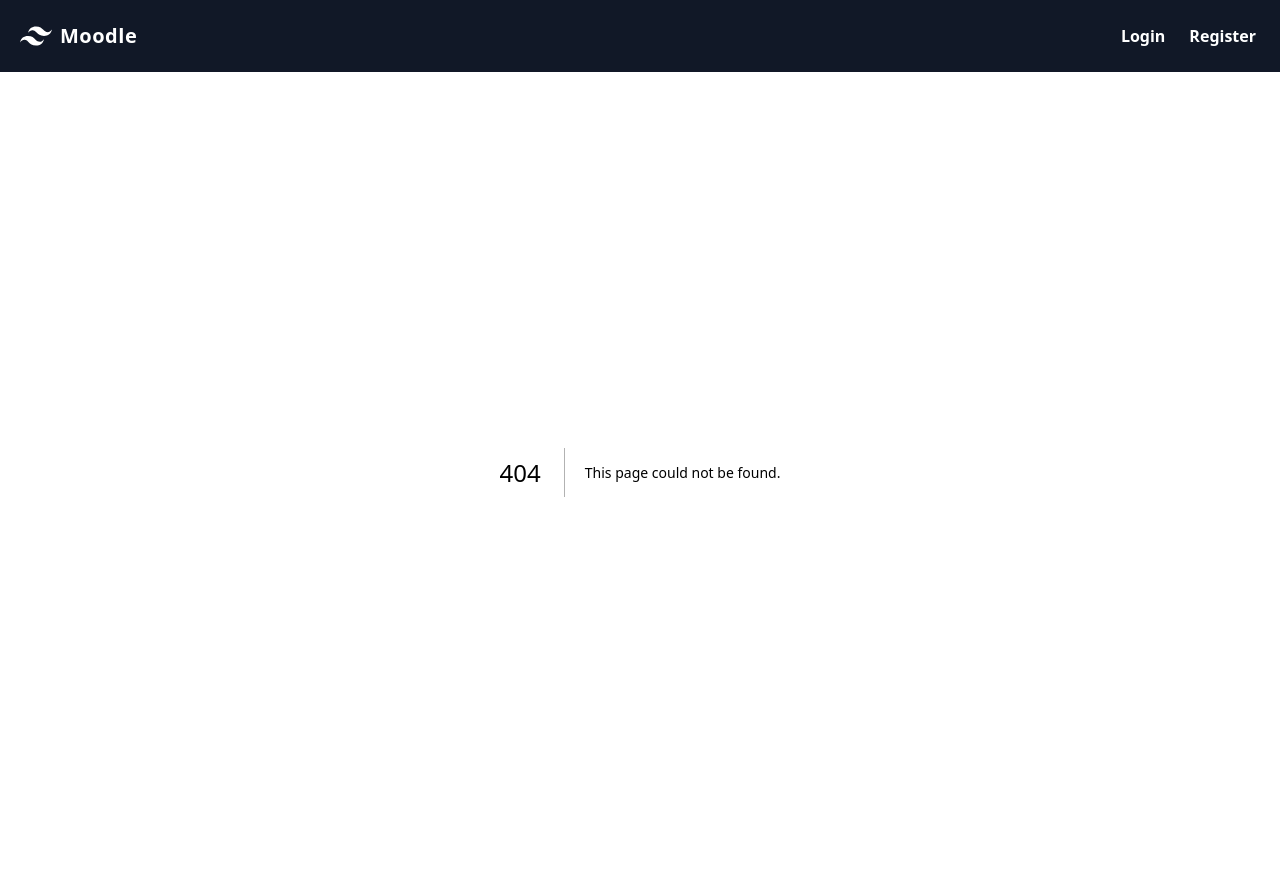
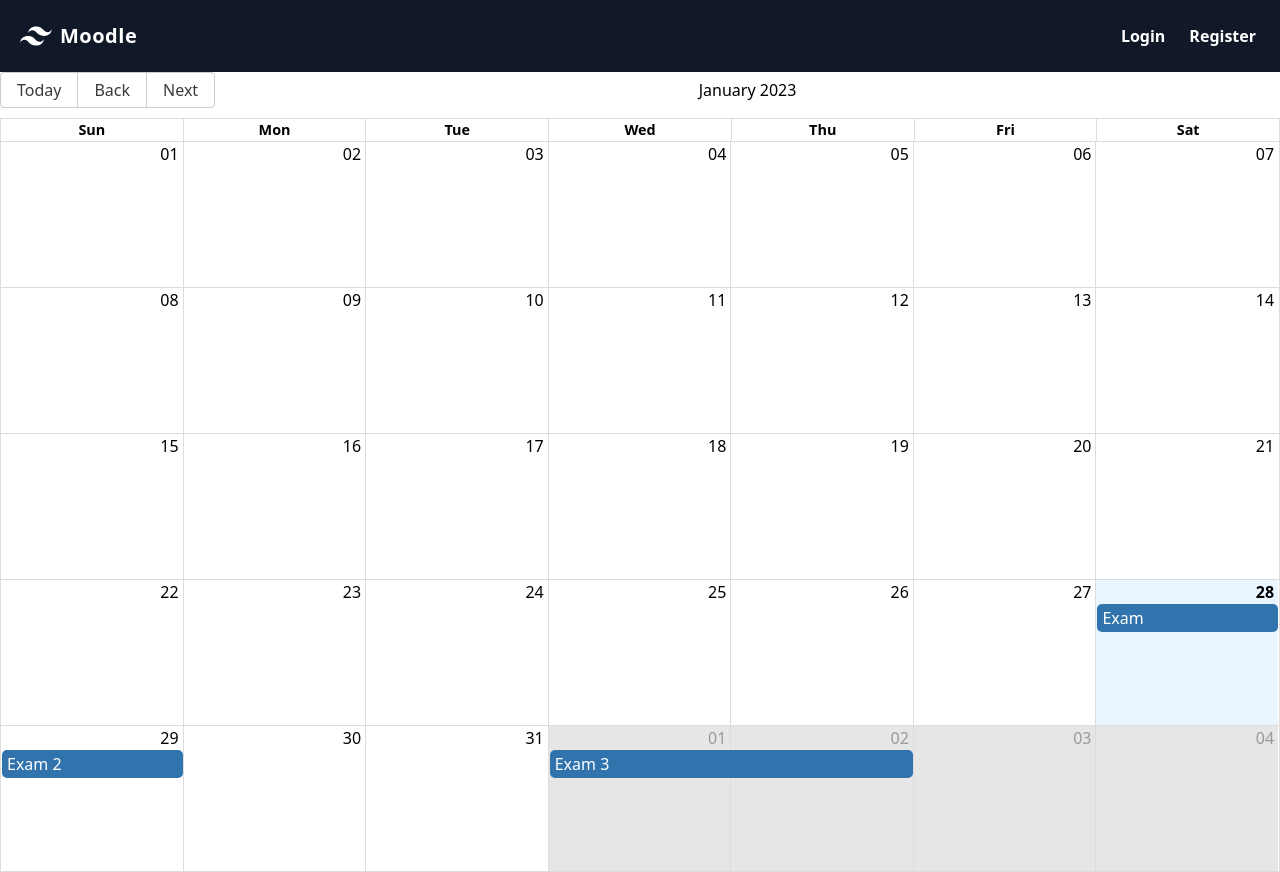
Before and after one commit to Bobi2000/Moodle, a Next.js app: page /calendar in a window 1280 px wide. Before the commit this address had no page. Built offline with nearby package versions, Linux system fonts and the light colour scheme.

Commit message:
Fixing calendar

```diff
--- a/package.json
+++ b/package.json
@@ -14,17 +14,20 @@
     "@types/node": "18.11.18",
     "@types/react": "18.0.27",
     "@types/react-dom": "18.0.10",
+    "crypto-js": "^4.1.1",
     "eslint": "8.32.0",
     "eslint-config-next": "13.1.5",
     "firebase": "^9.16.0",
     "firebase-admin": "^11.5.0",
     "next": "13.1.5",
     "react": "18.2.0",
+    "react-big-calendar": "^1.6.3",
     "react-dom": "18.2.0",
     "react-hook-form": "^7.42.1",
     "typescript": "4.9.4"
   },
   "devDependencies": {
+    "@types/crypto-js": "^4.1.1",
     "autoprefixer": "^10.4.13",
     "postcss": "^8.4.21",
     "tailwindcss": "^3.2.4"
--- a/pages/_app.tsx
+++ b/pages/_app.tsx
@@ -3,6 +3,7 @@ import type { AppProps } from "next/app";
 
 import { Footer, Header } from "@/shared";
 import { UserContextProvider } from "@/context/UserContext";
+import "react-big-calendar/lib/css/react-big-calendar.css";
 
 export default function App({ Component, pageProps }: AppProps) {
   return (
--- a/pages/api/login.ts
+++ b/pages/api/login.ts
@@ -1,6 +1,7 @@
 import type { NextApiRequest, NextApiResponse } from "next";
 
 import db from "./../../firebase/firebase";
+var CryptoJS = require("crypto-js");
 
 type Data = {
   userId?: string;
@@ -27,7 +28,7 @@ export default async function login(
 
   const curUser = entriesData.filter(
     (e: { username: string; password: string }) =>
-      e.username == data.username && e.password == data.password
+      e.username == data.username && CryptoJS.AES.decrypt(e.password, "secret key 123").toString(CryptoJS.enc.Utf8)  == data.password
   )[0];
 
   if (!curUser) {
@@ -43,7 +44,7 @@ export default async function login(
 
   let isUserTeacher = false;
 
-  if(curUser.hasOwnProperty("role") && curUser.role === "teacher") {
+  if (curUser.hasOwnProperty("role") && curUser.role === "teacher") {
     isUserTeacher = true;
   }
 
@@ -51,6 +52,6 @@ export default async function login(
     isUserSuccessfullyLoggedIn: true,
     userId: curUser.id,
     isUserAdmin,
-    isUserTeacher
+    isUserTeacher,
   });
 }
--- a/pages/api/register.ts
+++ b/pages/api/register.ts
@@ -37,7 +37,13 @@ export default async function register(
   await db
     .collection("Users")
     .doc()
-    .set(data)
+    .set({
+      ...data,
+      password: CryptoJS.AES.encrypt(
+        data.password,
+        "secret key 123"
+      ).toString(),
+    })
     .then(() => {
       isUserSuccessfullyRegistered = true;
 
--- /dev/null
+++ b/pages/calendar.tsx
@@ -0,0 +1,9 @@
+import ReactBigCalendar from "./../shared/components/ReactBigCalendar";
+
+export default function Calendar() {
+  return (
+    <>
+      <ReactBigCalendar></ReactBigCalendar>
+    </>
+  );
+}
--- a/pages/course/grade/[id].tsx
+++ b/pages/course/grade/[id].tsx
@@ -12,6 +12,8 @@ export default function Course() {
 
   const [isLoading, setIsLoading] = useState<boolean>(true);
   const [students, setStudents] = useState<any[]>([]);
+
+  const [grade, setGrade] = useState<number>();
 
   useEffect(() => {
     if (!router.isReady) return;
@@ -59,24 +61,17 @@ export default function Course() {
     formState: { errors },
   } = useForm<Grade>();
 
-  const onSubmit: SubmitHandler<Grade> = (data) => {
-    console.log(data);
-    fetch("/api/grade", {
-      method: "POST",
-      headers: {
-        "Content-Type": "application/json",
-      },
-      body: JSON.stringify({
-        courseId: router.query.id,
-        grade: data,
-      }),
-    })
-      .then((response) => response.json())
-      .then((data: any) => {
-        if (data.isGraded === true) {
-          console.log("Successfully graded! ");
-        }
-      });
+  const avr = (entries: any) => {
+    let total = 0;
+    let count = 0;
+    entries.forEach((a: any) => {
+      total += Number(a.grade);
+      count++;
+    });
+
+    var rounded = Math.round((total / count + Number.EPSILON) * 100) / 100;
+
+    return rounded;
   };
 
   return (
@@ -109,35 +104,55 @@ export default function Course() {
                           {student.entriesData &&
                             student.entriesData.length !== 0 &&
                             student.entriesData.map((grade: any) => (
-                              <span key={grade.gradeId}> {grade.grade} </span>
+                              <span
+                                className="text-xs inline-flex items-center font-bold leading-sm uppercase px-3 py-1 rounded-full bg-white text-gray-700 border"
+                                key={grade.gradeId}
+                              >
+                                {grade.grade}
+                              </span>
                             ))}
                         </td>
-                        <td className="p-3 px-5"></td>
+                        <td className="p-3 px-5">
+                          {student.entriesData &&
+                            student.entriesData.length !== 0 && (
+                              <span className="text-xs inline-flex items-center font-bold leading-sm uppercase px-3 py-1 rounded-full bg-white text-gray-700 border">
+                                {avr(student.entriesData)}
+                              </span>
+                            )}
+                        </td>
                         <td className="p-3 px-5 flex justify-end">
-                          <form
-                            onSubmit={handleSubmit(onSubmit)}
-                            className="w-full"
-                          >
+                          <form className="w-full">
                             <div className="flex items-center border-b border-blue-500 py-2">
                               <input
-                                {...register("grade", { required: true })}
                                 className="appearance-none bg-transparent border-none w-full text-gray-700 mr-3 py-1 px-2 leading-tight focus:outline-none"
                                 type="number"
                                 placeholder="Grade"
                                 step=".50"
-                              />
-                              <input
-                                {...register("userId", {
-                                  required: true,
-                                  value: student.idUser,
-                                })}
-                                className="appearance-none bg-transparent border-none w-full text-gray-700 mr-3 py-1 px-2 leading-tight focus:outline-none"
-                                type="text"
-                                hidden
+                                onChange={({ target }) => {
+                                  setGrade(Number(target.value));
+                                }}
                               />
                               <button
                                 className="flex-shrink-0 bg-blue-500 hover:bg-blue-700 border-blue-500 hover:border-blue-700 text-sm border-4 text-white py-1 px-2 rounded"
                                 type="submit"
+                                onClick={() => {
+                                  fetch("/api/grade", {
+                                    method: "POST",
+                                    headers: {
+                                      "Content-Type": "application/json",
+                                    },
+                                    body: JSON.stringify({
+                                      courseId: router.query.id,
+                                      grade: { userId: student.idUser, grade },
+                                    }),
+                                  })
+                                    .then((response) => response.json())
+                                    .then((data: any) => {
+                                      if (data.isGraded === true) {
+                                        console.log("Successfully graded! ");
+                                      }
+                                    });
+                                }}
                               >
                                 Grade
                               </button>
--- a/pages/index.tsx
+++ b/pages/index.tsx
@@ -1,4 +1,6 @@
 import { useEffect, useState } from "react";
+
+import ReactBigCalendar from "./../shared/components/ReactBigCalendar";
 
 export default function Home() {
   const [courses, setCourses] = useState<any[]>([]);
@@ -98,9 +100,7 @@ export default function Home() {
               />
               <div className="px-6 py-4">
                 <div className="font-bold text-xl mb-2">{news.title}</div>
-                <p className="text-gray-700 text-base">
-                  {news.description}
-                </p>
+                <p className="text-gray-700 text-base">{news.description}</p>
               </div>
               <div className="px-6 pt-4 pb-2">
                 <span className="inline-block bg-gray-200 rounded-full px-3 py-1 text-sm font-semibold text-gray-700 mr-2 mb-2">
--- /dev/null
+++ b/shared/components/ReactBigCalendar.js
@@ -0,0 +1,40 @@
+import React, { useState } from "react";
+import { Calendar, momentLocalizer } from "react-big-calendar";
+import moment from "moment";
+import events from "./events";
+
+moment.locale("en-GB");
+const localizer = momentLocalizer(moment);
+
+export default function ReactBigCalendar() {
+  const [eventsData, setEventsData] = useState(events);
+
+  // const handleSelect = ({ start, end }) => {
+  //   console.log("test");
+  //   const title = window.prompt("New Event name");
+  //   if (title)
+  //     setEventsData([
+  //       ...eventsData,
+  //       {
+  //         start,
+  //         end,
+  //         title,
+  //       },
+  //     ]);
+  // };
+  return (
+    <div className="App">
+      <Calendar
+        views={["month"]}
+        selectable
+        localizer={localizer}
+        defaultDate={new Date()}
+        defaultView="month"
+        events={eventsData}
+        style={{ height: "100vh" }}
+        // onSelectEvent={(event) => alert(event.title)}
+        // onSelectSlot={handleSelect}
+      />
+    </div>
+  );
+}
--- /dev/null
+++ b/shared/components/events.js
@@ -0,0 +1,25 @@
+const now = new Date();
+
+export default [
+  {
+    id: 0,
+    title: "Exam",
+    allDay: true,
+    start: new Date(),
+    end: new Date()
+  },
+  {
+    id: 1,
+    title: "Exam 2",
+    allDay: true,
+    start: new Date().setDate(new Date().getDate() + 1),
+    end: new Date().setDate(new Date().getDate() + 1),
+  },
+  {
+    id: 2,
+    title: "Exam 3",
+    allDay: true,
+    start: new Date().setDate(new Date().getDate() + 4),
+    end: new Date().setDate(new Date().getDate() + 5),
+  },
+];
--- a/shared/components/navbar.tsx
+++ b/shared/components/navbar.tsx
@@ -122,6 +122,12 @@ const Navbar: React.FC<Props> = ({ isLogged, isAdmin, isTeacher }: Props) => {
                   Student
                 </Link>
                 <Link
+                  href="/calendar"
+                  className="lg:inline-flex lg:w-auto w-full px-3 py-2 rounded text-white font-bold items-center justify-center"
+                >
+                  Calendar
+                </Link>
+                <Link
                   href="/course/enroll"
                   className="lg:inline-flex lg:w-auto w-full px-3 py-2 rounded text-white font-bold items-center justify-center hover:bg-blue-900 hover:text-white"
                 >
```
Also changed, not shown: 1 other file (tests, documents, lock files or other folders).
